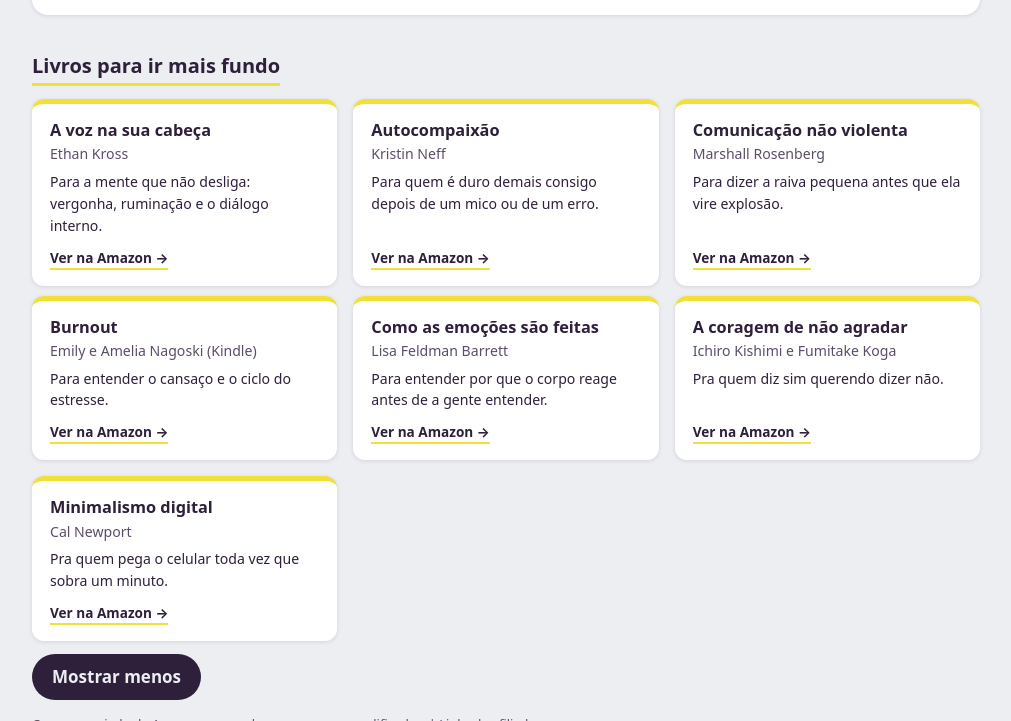
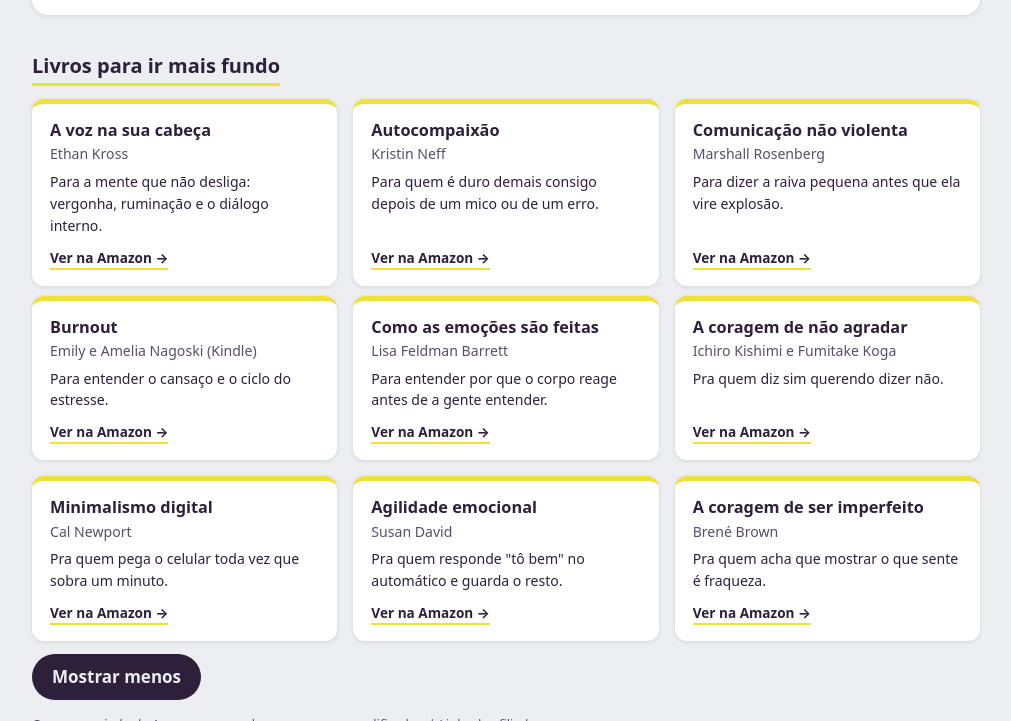
Before and after one commit to doavesso/doavesso.github.io, a plain HTML site: page index.html in a window 1280 px wide. Both pictures are taken after a click on the button "Ver todos os livros". Shown: the part 617-1338 px from the top of the page, without its empty margins (134-1145 px from the left). Drawn offline with Linux system fonts and the light colour scheme.

Commit message:
Livros: Agilidade emocional e A coragem de ser imperfeito (007)
Co-Authored-By: Claude Opus 5.5 <noreply@anthropic.com>

```diff
--- a/index.html
+++ b/index.html
@@ -85,6 +85,8 @@ footer a{color:inherit}
   <a class="livro" target="_blank" rel="noopener" href="https://www.amazon.com.br/dp/8539009617?tag=doavesso-site-20"><strong>Como as emoções são feitas</strong><span class="autor">Lisa Feldman Barrett</span><span class="tema">Para entender por que o corpo reage antes de a gente entender.</span><span class="ir">Ver na Amazon →</span></a>
   <a class="livro" target="_blank" rel="noopener" href="https://www.amazon.com.br/dp/8543105692?tag=doavesso-site-20"><strong>A coragem de não agradar</strong><span class="autor">Ichiro Kishimi e Fumitake Koga</span><span class="tema">Pra quem diz sim querendo dizer não.</span><span class="ir">Ver na Amazon →</span></a>
   <a class="livro" target="_blank" rel="noopener" href="https://www.amazon.com.br/dp/8550807664?tag=doavesso-site-20"><strong>Minimalismo digital</strong><span class="autor">Cal Newport</span><span class="tema">Pra quem pega o celular toda vez que sobra um minuto.</span><span class="ir">Ver na Amazon →</span></a>
+  <a class="livro" target="_blank" rel="noopener" href="https://www.amazon.com.br/dp/8531614503?tag=doavesso-site-20"><strong>Agilidade emocional</strong><span class="autor">Susan David</span><span class="tema">Pra quem responde "tô bem" no automático e guarda o resto.</span><span class="ir">Ver na Amazon →</span></a>
+  <a class="livro" target="_blank" rel="noopener" href="https://www.amazon.com.br/dp/8543104335?tag=doavesso-site-20"><strong>A coragem de ser imperfeito</strong><span class="autor">Brené Brown</span><span class="tema">Pra quem acha que mostrar o que sente é fraqueza.</span><span class="ir">Ver na Amazon →</span></a>
 </div>
 <button class="btn" id="ver-todos" type="button" aria-expanded="false" aria-controls="livros-todos">Ver todos os livros</button>
 <p class="aviso">Como associado da Amazon, eu recebo por compras qualificadas. | Links de afiliado.</p>
```
